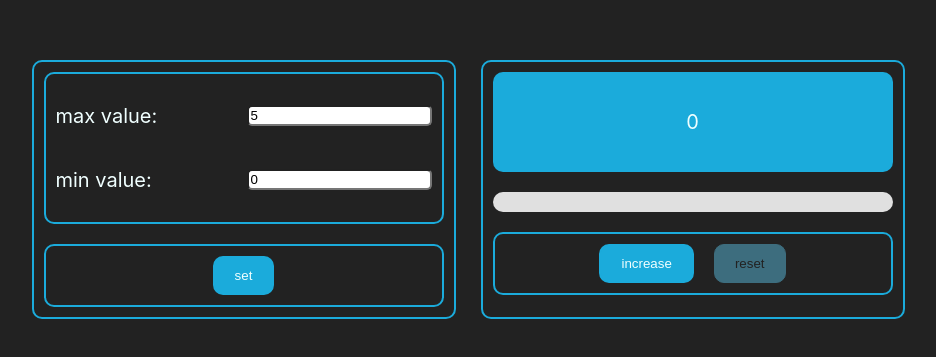
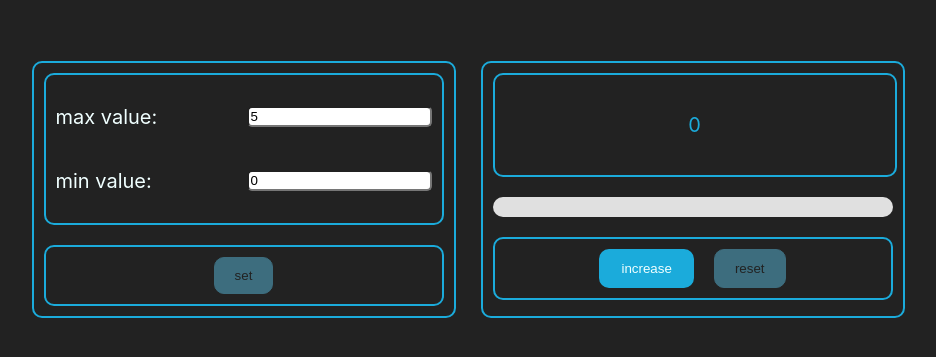
Before and after one commit to ShevViktoryia/settings-counter, a React (Create React App) app: page / in a window 1280 px wide. Shown: the part 211-568 px from the top of the page, without its empty margins (172-1108 px from the left). Built offline with nearby package versions, Linux system fonts and the light colour scheme.

Commit message:
feat: update max and min functionality, add disable for set button and messages

```diff
--- a/src/App.tsx
+++ b/src/App.tsx
@@ -8,6 +8,7 @@ function App() {
   let [maxCount, setMaxCount] = useState<number>(5);
 
   let [count, setCount] = useState<number>(minCount);
+  const [settings, setSettins] = useState<boolean>(false);
 
   const increaseCountHandler = () =>
     count < maxCount
@@ -21,14 +22,17 @@ function App() {
     setMinCount(newMin);
     setMaxCount(newMax);
     setCount(minCount);
+    setSettins(false);
   };
 
   const handleMinChange = (n: number) => {
     setMinCount(n);
+    setSettins(true);
   };
 
   const handleMaxChange = (n: number) => {
     setMaxCount(n);
+    setSettins(true);
   };
 
   return (
@@ -36,6 +40,7 @@ function App() {
       <ControlCounter
         maxCount={maxCount}
         minCount={minCount}
+        settings={settings}
         changeMinCount={handleMinChange}
         changeMaxCount={handleMaxChange}
         setMinMax={setMinMax}
@@ -44,6 +49,7 @@ function App() {
         count={count}
         maxCount={maxCount}
         minCount={minCount}
+        settings={settings}
         updateCount={increaseCountHandler}
         resetCount={resetCountHandler}
       />
--- a/src/components/ControlCounter.tsx
+++ b/src/components/ControlCounter.tsx
@@ -6,6 +6,7 @@ import { Button } from "./Button";
 type ControlCounterType = {
   maxCount: number;
   minCount: number;
+  settings: boolean;
   setMinMax: (newMin: number, newMax: number) => void;
   changeMinCount: (newCount: number) => void;
   changeMaxCount: (newCount: number) => void;
@@ -24,6 +25,11 @@ export const ControlCounter = (props: ControlCounterType) => {
         <Button
           title="set"
           onClick={() => props.setMinMax(props.minCount, props.maxCount)}
+          isDisable={
+            props.settings === false ||
+            props.minCount === props.maxCount ||
+            props.minCount < 0
+          }
         />
       </ControlButtonsStyled>
     </CounterStyled>
--- a/src/components/Counter.tsx
+++ b/src/components/Counter.tsx
@@ -7,6 +7,7 @@ type CounterType = {
   count: number;
   maxCount: number;
   minCount: number;
+  settings: boolean;
   updateCount: () => void;
   resetCount: () => void;
 };
@@ -18,6 +19,7 @@ export const Counter = (props: CounterType) => {
         maxCount={props.maxCount}
         minCount={props.minCount}
         count={props.count}
+        settings={props.settings}
       />
       <ProgressBar count={props.count} maxCount={props.maxCount} />
       <ControlButtons
--- a/src/components/CounterField.tsx
+++ b/src/components/CounterField.tsx
@@ -4,13 +4,14 @@ type CounterProps = {
   count: number;
   maxCount: number;
   minCount: number;
+  settings: boolean;
 };
 
 export const CounterField = (props: CounterProps) => {
   return (
     <CounterFieldStyled
       style={{
-        backgroundColor:
+        color:
           props.count === props.maxCount ||
           props.minCount < 0 ||
           props.minCount === props.maxCount
@@ -19,7 +20,9 @@ export const CounterField = (props: CounterProps) => {
       }}
     >
       {props.minCount >= 0 && props.minCount !== props.maxCount
-        ? props.count
+        ? props.settings
+          ? "enter values and press 'set'"
+          : props.count
         : "Incorrect value!"}
     </CounterFieldStyled>
   );
@@ -32,4 +35,6 @@ const CounterFieldStyled = styled.div`
   align-items: center;
   justify-content: center;
   border-radius: 10px;
+  border: 2px solid #1babdb;
+  border-radius: 10px;
 `;
```
